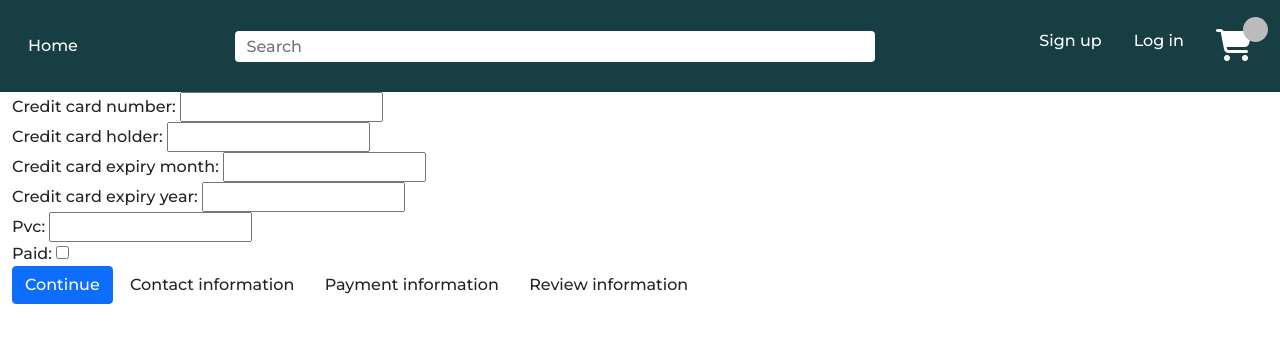
After one commit to aronbergurj99/verklegt-2, a Django app: page /orders/payment_phase in a window 1280 px wide. The commit adds this page. Shown: the top 343 px of the page. Run offline with Django 3.2, Linux system fonts and the light colour scheme; some libraries are stand-ins or nearby versions.

Commit message:
Bare bones ordering functional

```diff
--- a/orders/forms.py
+++ b/orders/forms.py
@@ -1,16 +1,28 @@
 from django.contrib.auth.models import User
 from django import forms
 
+from orders.models import Orders
 
-class PaymentPhase(forms.Form):
-    first_name = forms.CharField(max_length=80)
-    last_name = forms.CharField(max_length=80)
-    country = forms.CharField(max_length=80)
-    city = forms.CharField(max_length=80)
-    address = forms.CharField(max_length=80)
-    house_number = forms.CharField(max_length=4)
-    postal_code = forms.CharField(max_length=10)
+
+class PaymentProcessForm(forms.ModelForm):
+
+    status = forms.CharField(required=False)
+    paid = forms.BooleanField(required=False)
+    total_price = forms.DecimalField(required=False)
+    first_name = forms.CharField(required=False)
+    last_name = forms.CharField(required=False)
+    country = forms.CharField(required=False)
+    city = forms.CharField(required=False)
+    street_name = forms.CharField(required=False)
+    house_number = forms.CharField(required=False)
+    postal_code = forms.CharField(required=False)
+    credit_card_number = forms.CharField(required=False)
+    credit_card_holder = forms.CharField(required=False)
+    credit_card_expiry_month = forms.CharField(required=False)
+    credit_card_expiry_year = forms.CharField(required=False)
+    pvc = forms.CharField(required=False)
 
     class Meta:
-        model = User
-        fields = ('first_name', 'last_n ame', 'country', 'city', 'address', 'house_number','postal_code')
+        model = Orders
+        fields = ('first_name', 'last_name', 'country', 'city', 'street_name', 'house_number','postal_code',
+                  'credit_card_number', 'credit_card_holder', 'credit_card_expiry_month', 'credit_card_expiry_year', 'pvc')
--- a/orders/models.py
+++ b/orders/models.py
@@ -4,16 +4,21 @@ from shop.models import Product
 
 class Orders(models.Model):
     status = models.CharField(max_length=80)
-    date =  models.DateTimeField(auto_now_add=True)
-    paid =  models.BooleanField()
-    total_price =  models.DecimalField(decimal_places=2, max_digits=5)
-    first_name =  models.CharField(max_length=80)
-    last_name =  models.CharField(max_length=80)
-    #country =  models.CountryField(blank_label='(select country)')
-    city =  models.CharField(max_length=80)
-    address =  models.CharField(max_length=80)
+    date = models.DateTimeField(auto_now_add=True)
+    paid = models.BooleanField(blank=True)
+    total_price = models.DecimalField(decimal_places=2, max_digits=5)
+    first_name = models.CharField(max_length=80)
+    last_name = models.CharField(max_length=80)
+    country = models.CharField(max_length=80)
+    city = models.CharField(max_length=80)
+    street_name = models.CharField(max_length=80)
     house_number = models.CharField(max_length=4)
     postal_code = models.CharField(max_length=10)
+    credit_card_number = models.CharField(max_length=16)
+    credit_card_holder = models.CharField(max_length=80)
+    credit_card_expiry_month = models.CharField(max_length=2)
+    credit_card_expiry_year = models.CharField(max_length=2)
+    pvc = models.CharField(max_length=3)
 
 
     def __str__(self):
--- a/orders/urls.py
+++ b/orders/urls.py
@@ -2,5 +2,8 @@ from django.urls import path
 from . import views
 
 urlpatterns = [
-    path('contact-phase', views.get_contact_phase, name="contact_phase"),
+    path('contact_phase', views.contact_phase, name="contact_phase"),
+    path('payment_phase', views.payment_phase, name='payment_phase'),
+    path('review_phase', views.review_phase, name='review_phase'),
+    path('confirmation', views.confirmation, name='confirmation_phase')
 ]
--- a/orders/views.py
+++ b/orders/views.py
@@ -1,24 +1,79 @@
 from django.http import HttpResponseRedirect
-from django.shortcuts import render
-from .forms import PaymentPhase
+from django.shortcuts import render, redirect
+from .forms import PaymentProcessForm
+from .models import Orders
 
-def get_contact_phase(request):
+
+def contact_phase(request):
     # if this is a POST request we need to process the form data
     if request.method == 'POST':
         # create a form instance and populate it with data from the request:
-        form = PaymentPhase(request.POST)
+        form = PaymentProcessForm(request.POST)
         # check whether it's valid:
         if form.is_valid():
-            # process the data in form.cleaned_data as required
-            # ...
-            # redirect to a new URL:
-            return HttpResponseRedirect('/thanks/')
+            request.session['first_name'] = request.POST['first_name']
+            request.session['last_name'] = request.POST['last_name']
+            request.session['country'] = request.POST['country']
+            request.session['city'] = request.POST['city']
+            request.session['street_name'] = request.POST['street_name']
+            request.session['house_number'] = request.POST['house_number']
+            request.session['postal_code'] = request.POST['postal_code']
+            return redirect('payment_phase')
 
     # if a GET (or any other method) we'll create a blank form
     else:
-        form = PaymentPhase()
+        form = PaymentProcessForm(request.session)
 
     return render(request, 'orders/contact_phase.html', {'form': form})
+
+def payment_phase(request):
+    if request.method == 'POST':
+        form = PaymentProcessForm(request.POST)
+        if form.is_valid():
+            request.session['credit_card_number'] = request.POST['credit_card_number']
+            request.session['credit_card_holder'] = request.POST['credit_card_holder']
+            request.session['credit_card_expiry_month'] = request.POST['credit_card_expiry_month']
+            request.session['credit_card_expiry_year'] = request.POST['credit_card_expiry_year']
+            request.session['pvc'] = request.POST['pvc']
+            redirect('review_phase')
+    else:
+       form = PaymentProcessForm(request.session)
+
+    return render(request, 'orders/payment_phase.html', {'form': form})
+
+def review_phase(request):
+    if request.method == 'POST':
+        new_order = Orders.objects.create(
+            status = 'HELLO GUYS',
+            paid = True,
+            total_price = 8.99,
+            first_name = request.session['first_name'],
+            last_name=request.session['last_name'],
+            country = request.session['country'],
+            city = request.session['city'],
+            street_name = request.session['street_name'],
+            house_number = request.session['house_number'],
+            postal_code = request.session['postal_code'],
+            credit_card_number = request.session['credit_card_number'],
+            credit_card_holder = request.session['credit_card_holder'],
+            credit_card_expiry_month = request.session['credit_card_expiry_month'],
+            credit_card_expiry_year = request.session['credit_card_expiry_year'],
+            pvc = request.session['pvc'],
+        )
+        redirect('confirmation_phase')
+        for key in list(request.session.keys()):
+            if not key.startswith("_"):  # skip keys set by the django system
+                del request.session[key]
+    else:
+        form = PaymentProcessForm(request.session)
+
+    return render(request, 'orders/review_phase.html', context={
+        'information': request.session
+    })
+
+def confirmation(request):
+
+    return render(request, 'orders/confirmation.html')
 
 
 
--- a/ship_o_cereal/urls.py
+++ b/ship_o_cereal/urls.py
@@ -24,6 +24,6 @@ urlpatterns = [
     path('', include('shop.urls')),
     path('cart/', include('cart.urls')),
     path('accounts/', include('account.urls')),
-    path('orders', include('orders.urls'))
+    path('orders/', include('orders.urls'))
 
 ] + static(settings.MEDIA_URL, document_root=settings.MEDIA_ROOT)
--- /dev/null
+++ b/templates/Orders/payment_phase.html
@@ -0,0 +1,36 @@
+{% extends 'base.html' %}
+{% block content %}
+    <form method="POST">
+        {% csrf_token %}
+        <div class="container">
+            <div>
+                <label>{{ form.credit_card_number.label_tag }}</label>
+                {{ form.credit_card_number }}
+            </div>
+            <div>
+                <label>{{ form.credit_card_holder.label_tag }}</label>
+                {{ form.credit_card_holder }}
+            </div>
+            <div>
+                <label>{{ form.credit_card_expiry_month.label_tag }}</label>
+                {{ form.credit_card_expiry_month }}
+            </div>
+            <div>
+                <label>{{ form.credit_card_expiry_year.label_tag }}</label>
+                {{ form.credit_card_expiry_year }}
+            </div>
+            <div>
+                <label>{{ form.pvc.label_tag }}</label>
+                {{ form.pvc }}
+            </div>
+            <div>
+                <label>{{ form.paid.label_tag }}</label>
+                {{ form.paid }}
+            </div>
+            <input type="submit" id="continue_btn" class="btn btn-primary" value="Continue"/>
+            <a class="btn btn-default" href="{% url 'contact_phase' %}">Contact information</a>
+            <a class="btn btn-default" href="{% url 'payment_phase' %}">Payment information </a>
+            <a class="btn btn-default" href="{% url 'review_phase' %}">Review information</a>
+        </div>
+    </form>
+{% endblock %}
```
Also changed, not shown: templates/Orders/confirmation.html (added, +10 -0 lines), templates/Orders/contact_phase.html (+40 -5 lines), templates/Orders/review_phase.html (added, +12 -0 lines), orders/migrations/0002_auto_20210513_0159.py (added), orders/migrations/0003_auto_20210513_0205.py (added), orders/migrations/0004_alter_orders_paid.py (added).
